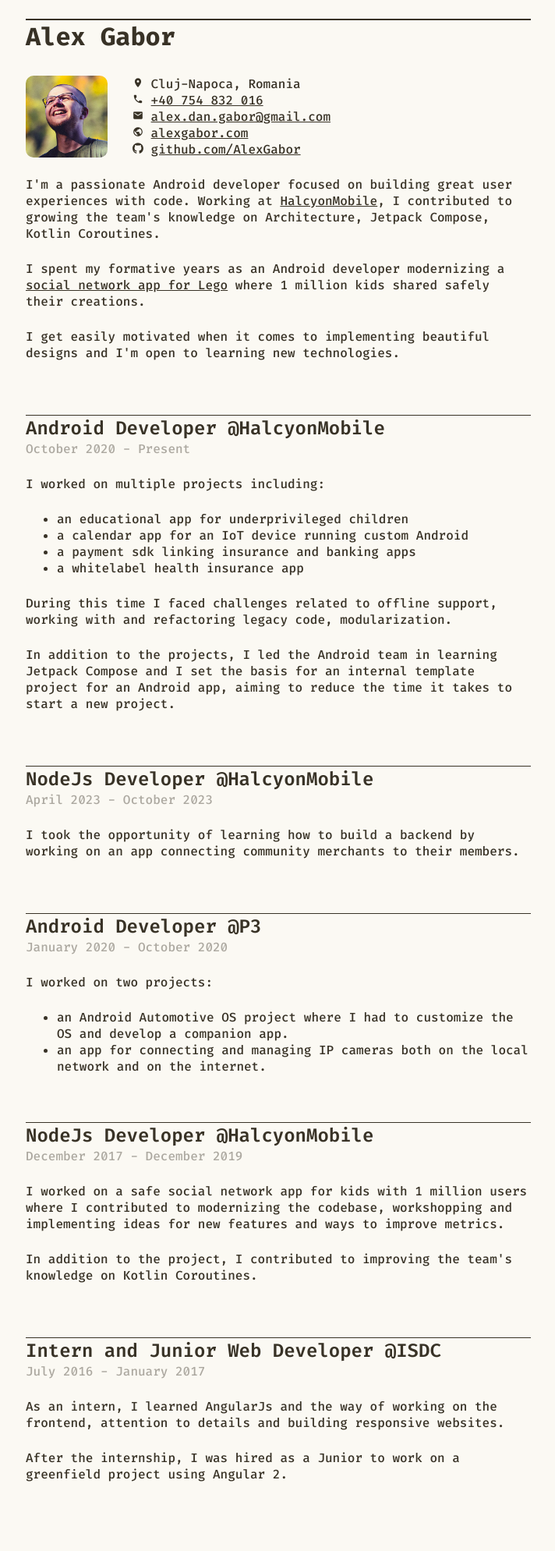
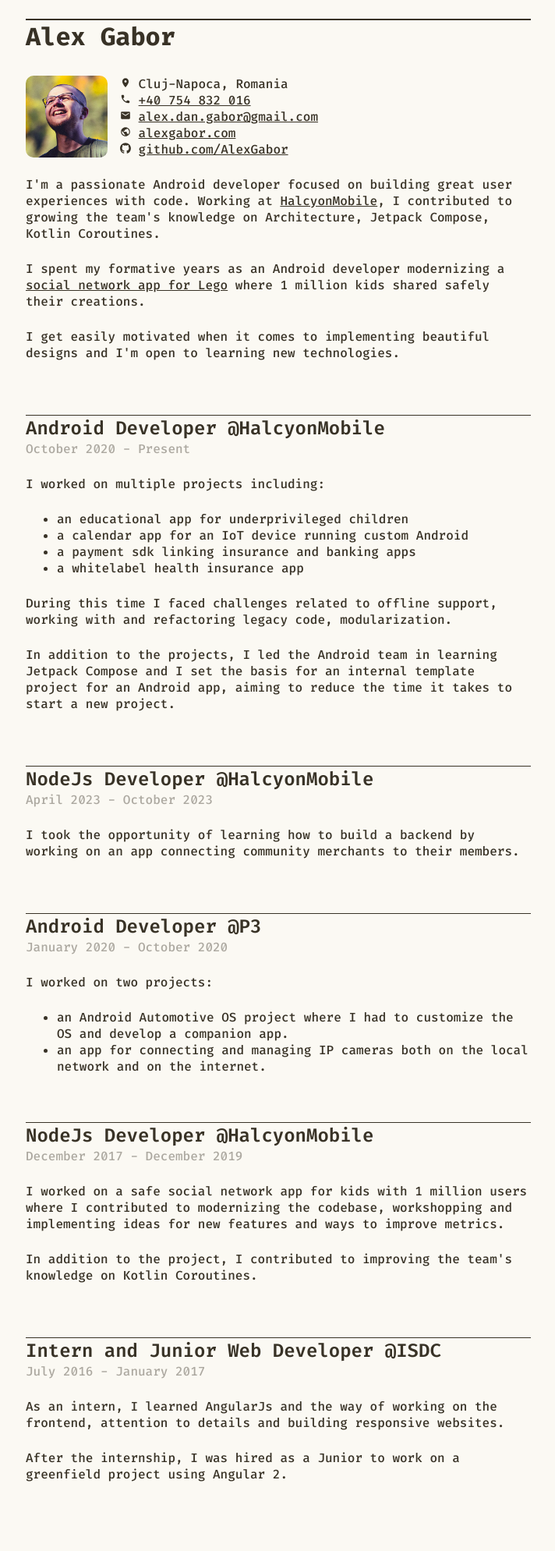
Before and after one commit to AlexGabor/alexgabor.com, a Jekyll site: the page built from cv.html, in a window 1280 px wide. Shown: the whole page at 78% size, without its empty margins (283-995 px from the left). Built offline with Jekyll 4.4.1, drawn with Linux system fonts in a browser that asks for light colours.

Commit message:
fix contact info placement

```diff
--- a/cv.html
+++ b/cv.html
@@ -8,11 +8,11 @@
     }
 </style>
 </br>
-<div style="display: flex">
-<div style="margin-right: 32px;">
+<div style="display: flex; row-gap: 16px; flex-wrap: wrap;">
+<div style="margin-right: 16px;">
     <img style="margin: 0; width: 105px;" src="/static/profile_cv.jpg" />
 </div>
-<div>
+<div style="min-width: 256px;">
     <svg width="14" height="14" width="24" height="24" viewBox="0 0 24 24" fill="none" xmlns="http://www.w3.org/2000/svg">
         <g id="place_24px">
         <path id="icon/maps/place_24px" fill-rule="evenodd" clip-rule="evenodd" d="M5 9.26501C5 5.39502 8.13 2.26501 12 2.26501C15.87 2.26501 19 5.39502 19 9.26501C19 13.435 14.58 19.185 12.77 21.375C12.37 21.855 11.64 21.855 11.24 21.375C9.41998 19.185 5 13.435 5 9.26501ZM9.5 9.26501C9.5 10.645 10.62 11.765 12 11.765C13.38 11.765 14.5 10.645 14.5 9.26501C14.5 7.88501 13.38 6.76501 12 6.76501C10.62 6.76501 9.5 7.88501 9.5 9.26501Z" fill="#383226"/>
```
